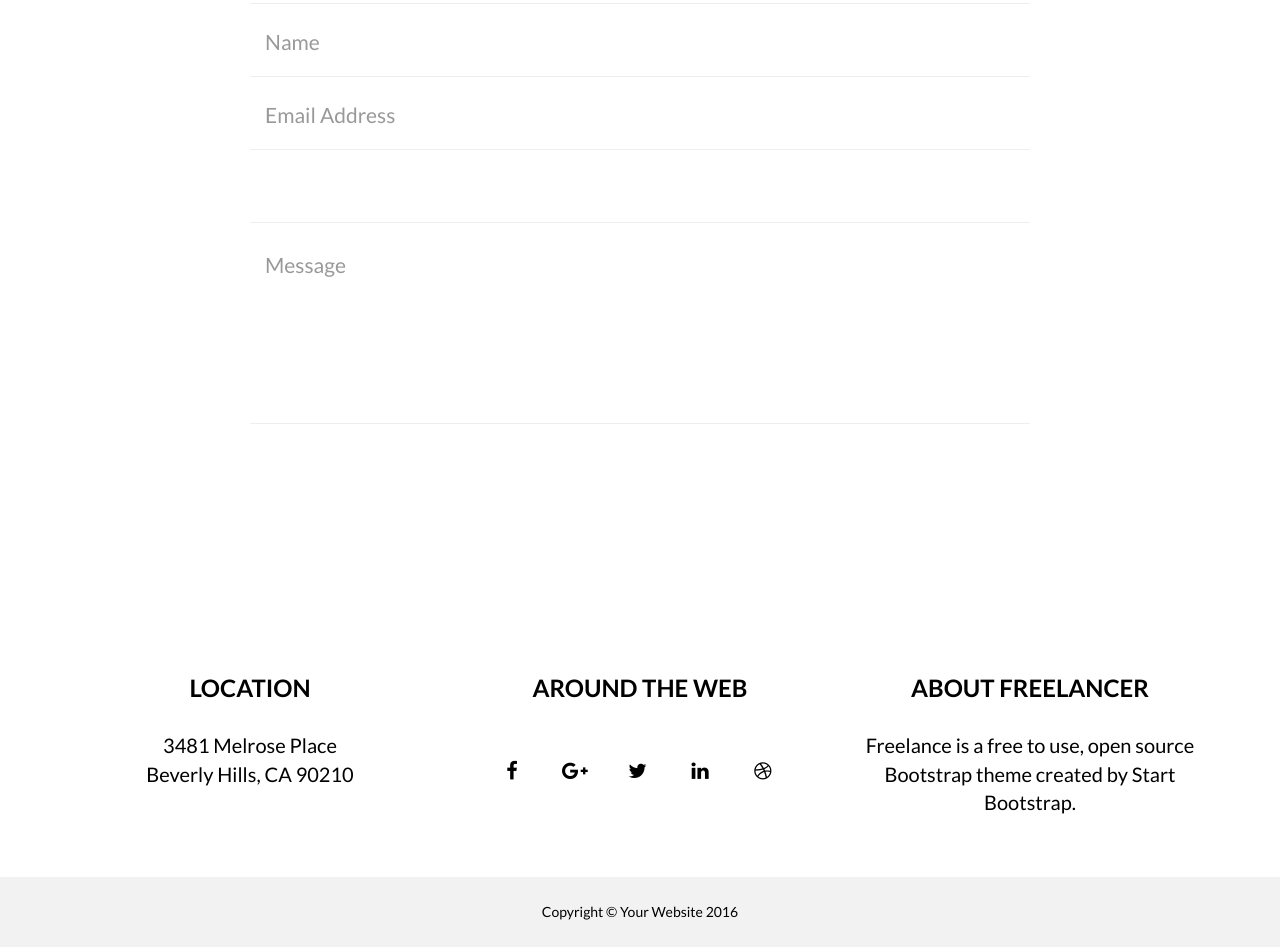
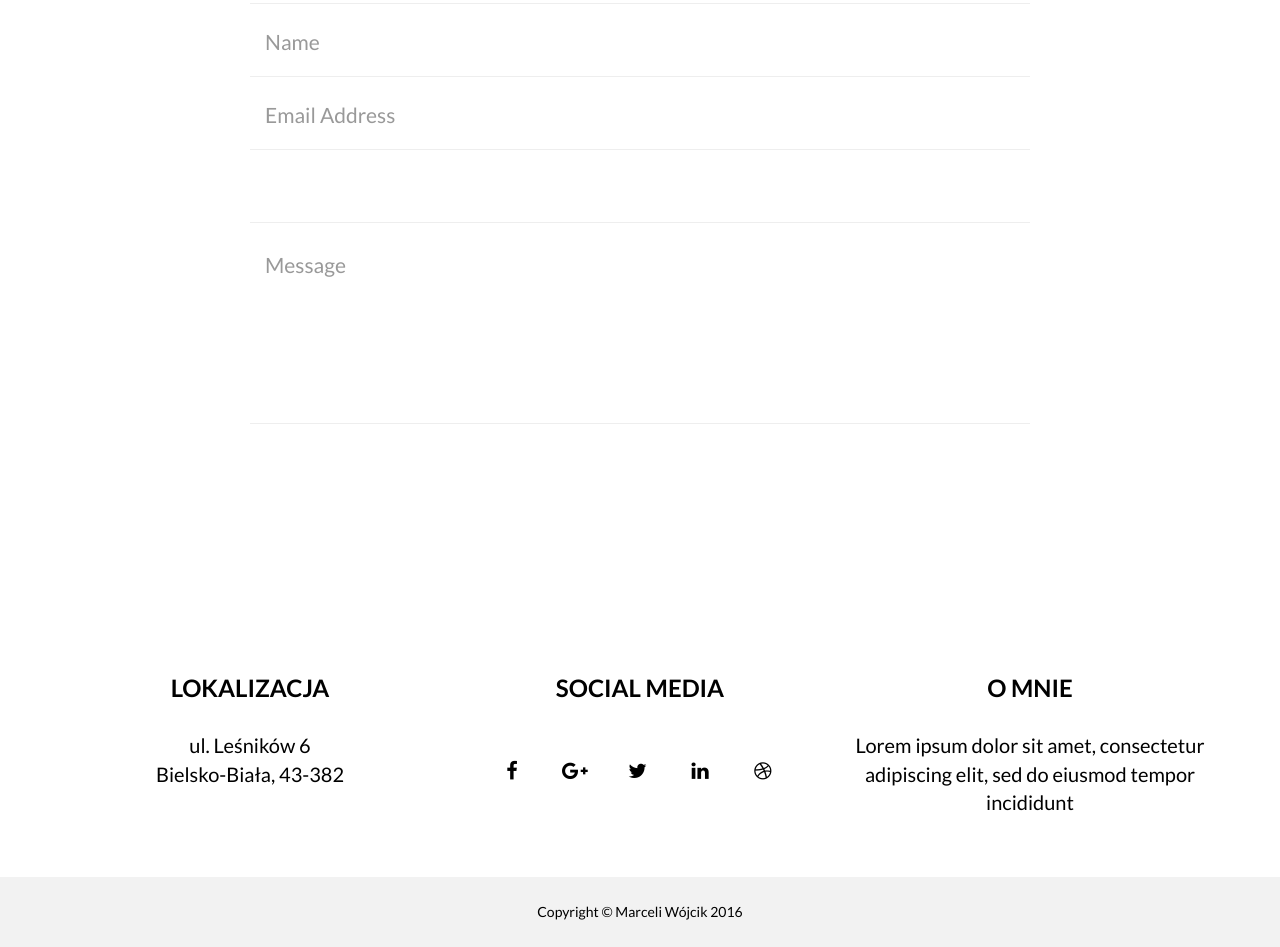
Before and after one commit to endrjusf/dlam, a website: page index.html in a window 1280 px wide. Shown: the part 3351-4298 px from the top of the page. Drawn offline with nearby package versions, Linux system fonts and the light colour scheme.

Commit message:
add lorem ipsum to footer

```diff
--- a/index.html
+++ b/index.html
@@ -393,12 +393,12 @@
             <div class="container">
                 <div class="row">
                     <div class="footer-col col-md-4">
-                        <h3>Location</h3>
-                        <p>3481 Melrose Place
-                            <br>Beverly Hills, CA 90210</p>
+                        <h3>Lokalizacja</h3>
+                        <p>ul. Leśników 6
+                            <br>Bielsko-Biała, 43-382</p>
                     </div>
                     <div class="footer-col col-md-4">
-                        <h3>Around the Web</h3>
+                        <h3>Social Media</h3>
                         <ul class="list-inline">
                             <li>
                                 <a href="#" class="btn-social btn-outline"><i class="fa fa-fw fa-facebook"></i></a>
@@ -418,8 +418,8 @@
                         </ul>
                     </div>
                     <div class="footer-col col-md-4">
-                        <h3>About Freelancer</h3>
-                        <p>Freelance is a free to use, open source Bootstrap theme created by <a href="http://startbootstrap.com">Start Bootstrap</a>.</p>
+                        <h3>O mnie</h3>
+                        <p>Lorem ipsum dolor sit amet, consectetur adipiscing elit, sed do eiusmod tempor incididunt</p>
                     </div>
                 </div>
             </div>
@@ -428,7 +428,7 @@
             <div class="container">
                 <div class="row">
                     <div class="col-lg-12">
-                        Copyright &copy; Your Website 2016
+                        Copyright &copy; Marceli Wójcik 2016
                     </div>
                 </div>
             </div>
```
